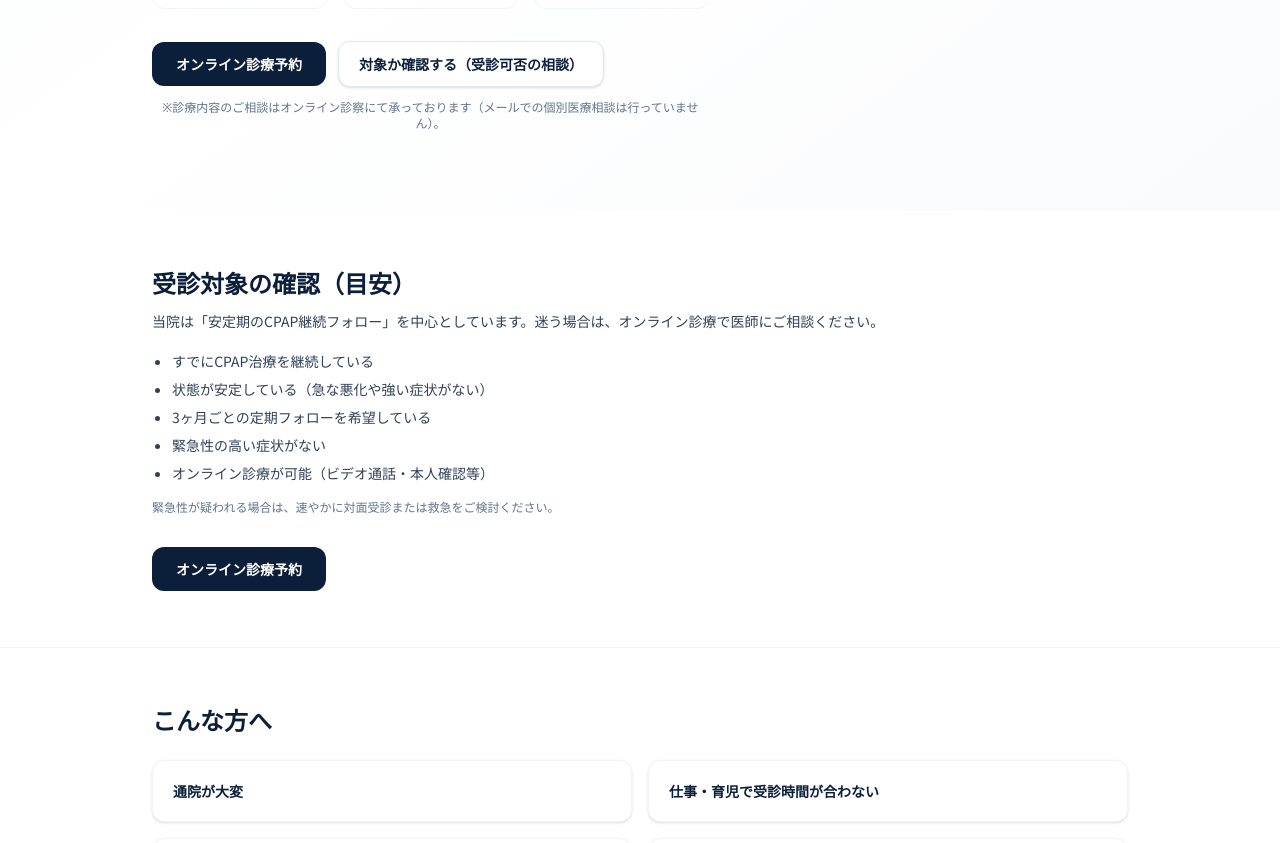
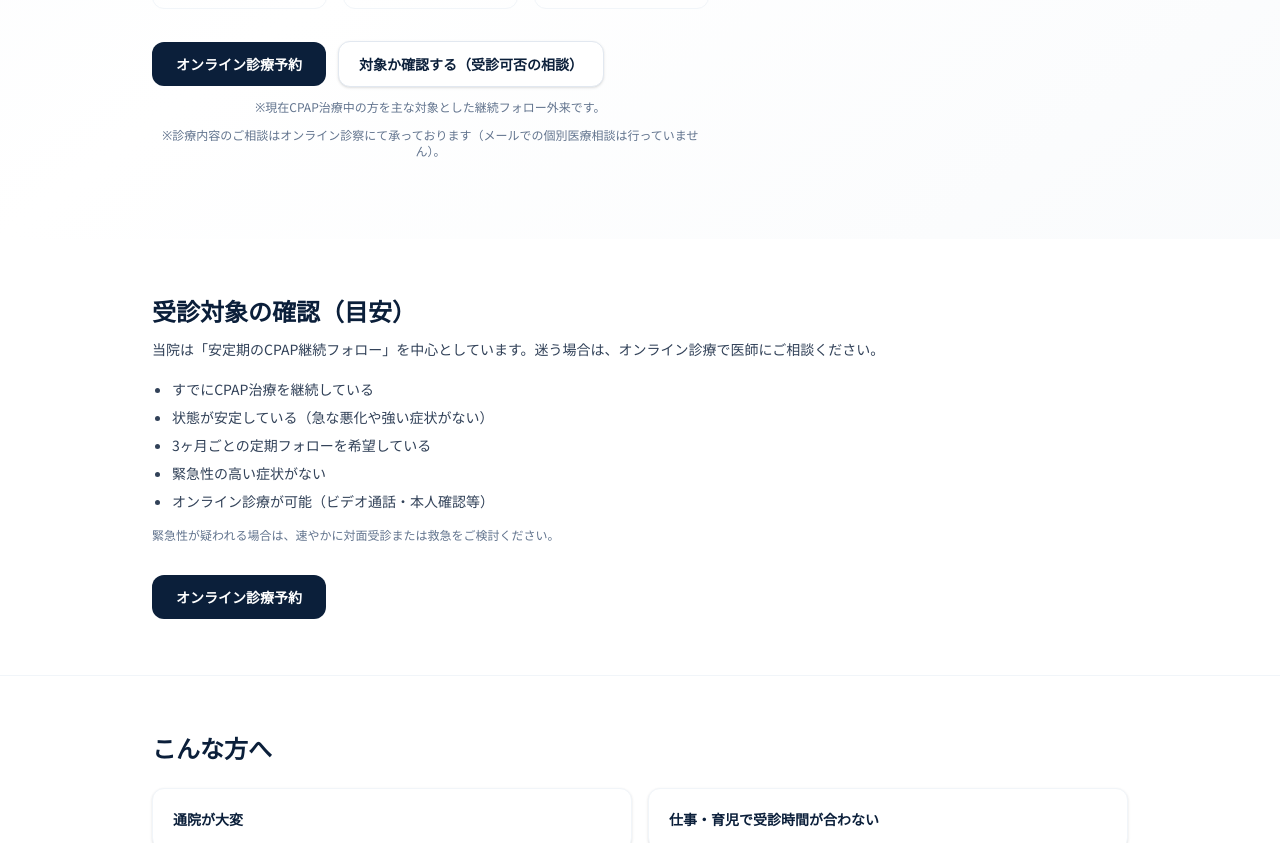
Before and after one commit to mandahan2002/sas-clinic-site, a Next.js app: page / in a window 1280 px wide. Shown: the part 832-1675 px from the top of the page. Built offline with nearby package versions, Linux system fonts and the light colour scheme.

Commit message:
Add clarification for CPAP treatment focus on Home page for SAS CPAP online clinic, specifying that the follow-up clinic primarily targets patients currently undergoing CPAP therapy, enhancing user understanding of service eligibility.

```diff
--- a/app/page.tsx
+++ b/app/page.tsx
@@ -125,6 +125,9 @@
                 対象か確認する（受診可否の相談）
               </a>
             </div>
+            <p className="mt-3 text-xs text-slate-500">
+              ※現在CPAP治療中の方を主な対象とした継続フォロー外来です。
+            </p>
             <p className="mt-3 text-xs text-slate-500">
               ※診療内容のご相談はオンライン診察にて承っております（メールでの個別医療相談は行っていません）。
             </p>
```
